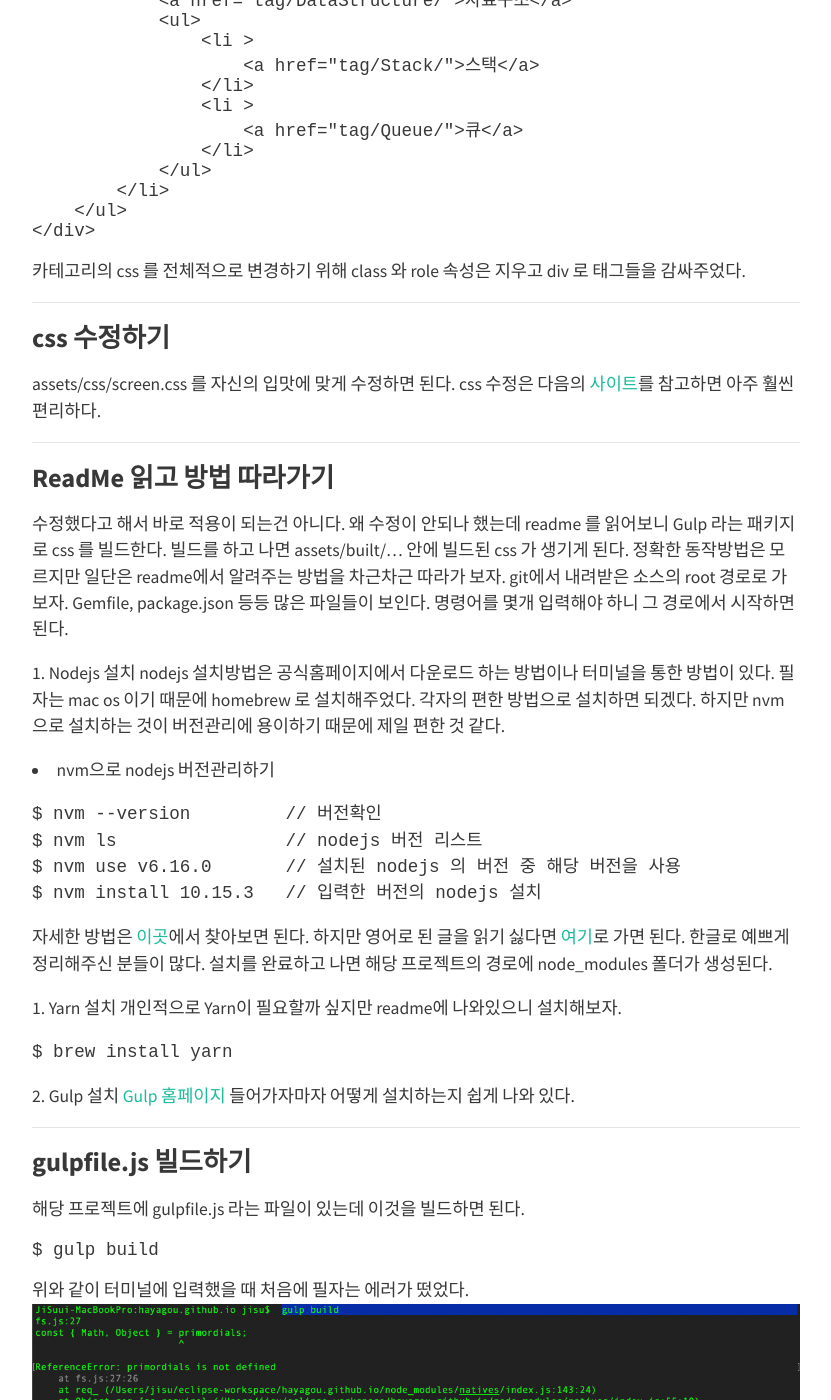
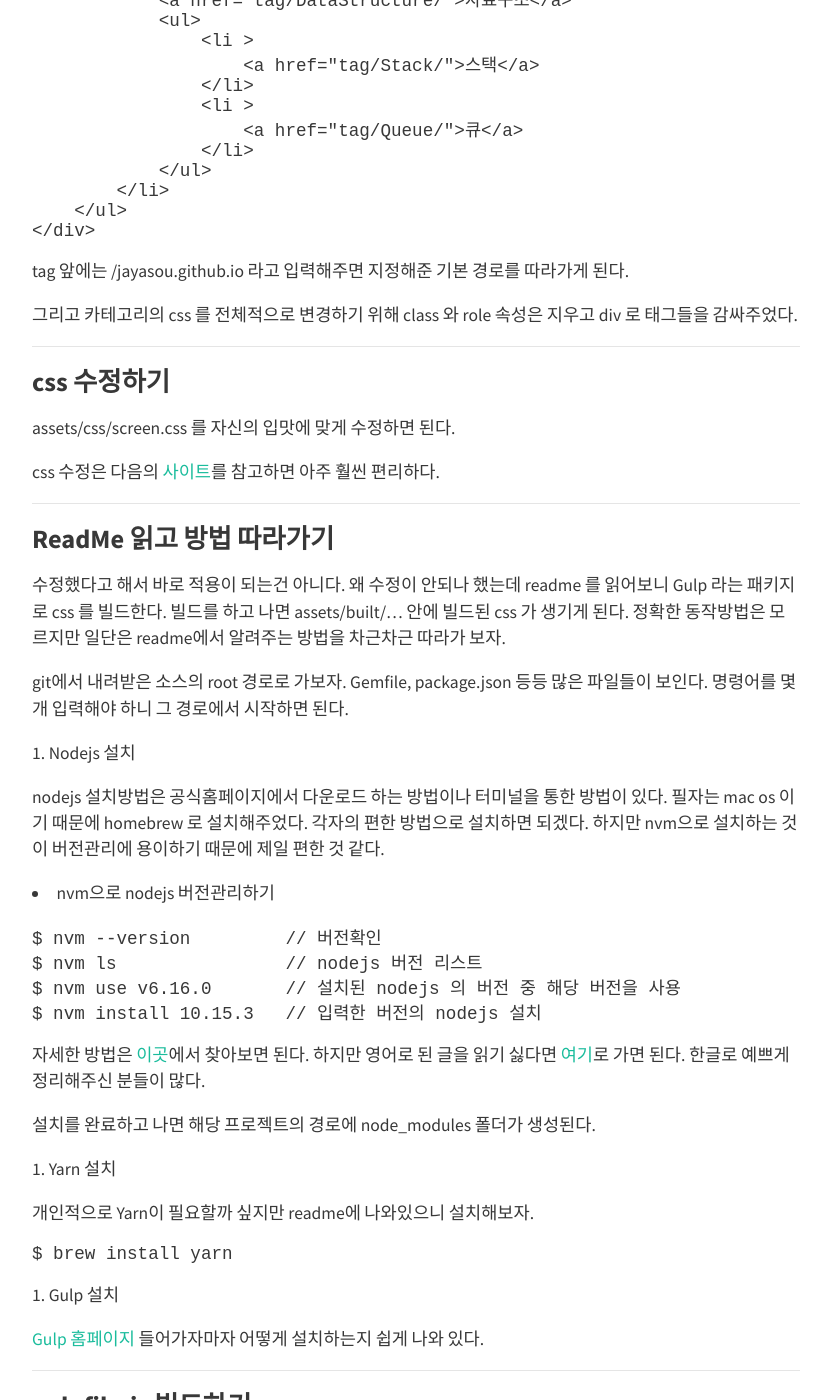
Before and after one commit to jayasou/jayasou.github.io, a Jekyll site: the page built from _posts/2019-08-12- jasper2.md, in a window 1280 px wide and 1400 px high, scrolled down 670 px. Shown: the whole window, without its empty margins (224-1055 px from the left). Built offline with Jekyll 4.4.1, drawn with Linux system fonts in a browser that asks for light colours; nearby versions of some CDN libraries; comment, search, counter and statistics services are not loaded.

Commit message:
Update: Github Page - 카테고리 만들기 및 Gulp 사용하여 Css 빌드하기

```diff
--- a/_posts/2019-08-12- jasper2.md
+++ b/_posts/2019-08-12- jasper2.md
@@ -30,25 +30,32 @@
     </ul>
 </div>
 ~~~
-카테고리의 css 를 전체적으로 변경하기 위해 class 와 role 속성은 지우고 div 로 태그들을 감싸주었다.
+tag 앞에는 {{site.baseurl}} 라고 입력해주면 지정해준 기본 경로를 따라가게 된다.
+
+그리고 카테고리의 css 를 전체적으로 변경하기 위해 class 와 role 속성은 지우고 div 로 태그들을 감싸주었다.
+
 
 <hr>
 
 ### css 수정하기
 assets/css/screen.css 를 자신의 입맛에 맞게 수정하면 된다.
+
 css 수정은 다음의 [사이트](http://jsfiddle.net/SRV36/1633/)를 참고하면 아주 훨씬 편리하다.
 
 <hr>
 
 ### ReadMe 읽고 방법 따라가기
 수정했다고 해서 바로 적용이 되는건 아니다. 왜 수정이 안되나 했는데 readme 를 읽어보니 Gulp 라는 패키지로 css 를 빌드한다. 빌드를 하고 나면 assets/built/... 안에 빌드된 css 가 생기게 된다. 정확한 동작방법은 모르지만 일단은 readme에서 알려주는 방법을 차근차근 따라가 보자.
+
 git에서 내려받은 소스의 root 경로로 가보자. Gemfile, package.json 등등 많은 파일들이 보인다. 명령어를 몇개 입력해야 하니 그 경로에서 시작하면 된다.
 
 1. Nodejs 설치
+
 nodejs 설치방법은 공식홈페이지에서 다운로드 하는 방법이나 터미널을 통한 방법이 있다.
 필자는 mac os 이기 때문에 homebrew 로 설치해주었다. 각자의 편한 방법으로 설치하면 되겠다. 하지만 nvm으로 설치하는 것이 버전관리에 용이하기 때문에 제일 편한 것 같다.
 
 * nvm으로 nodejs 버전관리하기
+
 ~~~
 $ nvm --version         // 버전확인
 $ nvm ls                // nodejs 버전 리스트
@@ -56,15 +63,18 @@
 $ nvm install 10.15.3   // 입력한 버전의 nodejs 설치
 ~~~
 자세한 방법은 [이곳](https://github.com/nvm-sh/nvm/blob/master/README.md)에서 찾아보면 된다. 하지만 영어로 된 글을 읽기 싫다면 [여기](https://heropy.blog/2018/02/17/node-js-install/)로 가면 된다. 한글로 예쁘게 정리해주신 분들이 많다.
+
 설치를 완료하고 나면 해당 프로젝트의 경로에 node_modules 폴더가 생성된다.
 
 2. Yarn 설치
+
 개인적으로 Yarn이 필요할까 싶지만 readme에 나와있으니 설치해보자.
 ~~~
 $ brew install yarn
 ~~~
 
 3. Gulp 설치
+
 [Gulp 홈페이지](https://gulpjs.com/) 들어가자마자 어떻게 설치하는지 쉽게 나와 있다.
 
 <hr>
@@ -76,12 +86,17 @@
 ~~~
 위와 같이 터미널에 입력했을 때 처음에 필자는 에러가 떴었다.
 ![gulp fail](/images/gulp fail.png)
+
 사과 같이 에러가 뜨는 이유는 현재 버전에서 natives 모듈을 지원하지 않기 때문이다. 이때 필자의 버전은 다음과 같았다.
+
 ~~~
  nodejs :  v12.8.0
  npm : 6.4.1
  gulp : 3.9.1
 ~~~
+
  gulp 4에서는 더 이상 지원하지 않는다고 한다. 그렇다면 nodejs 버전을 10으로 다운그레이드 해보자. 이때 nvm을 통해 버전관리를 해주면 아주 좋다. 버전을 바꾸어 주었다면 다시 빌드 명령어를 입력해준다.
+
  ![gulp success](/images/gulp success.png)
+
  위와 같은 결과가 나오게 되면 css 빌드가 완료되었다는 뜻이다. jekyll 서버를 재시동하면 바뀐 css를 확인할 수 있다.
```
